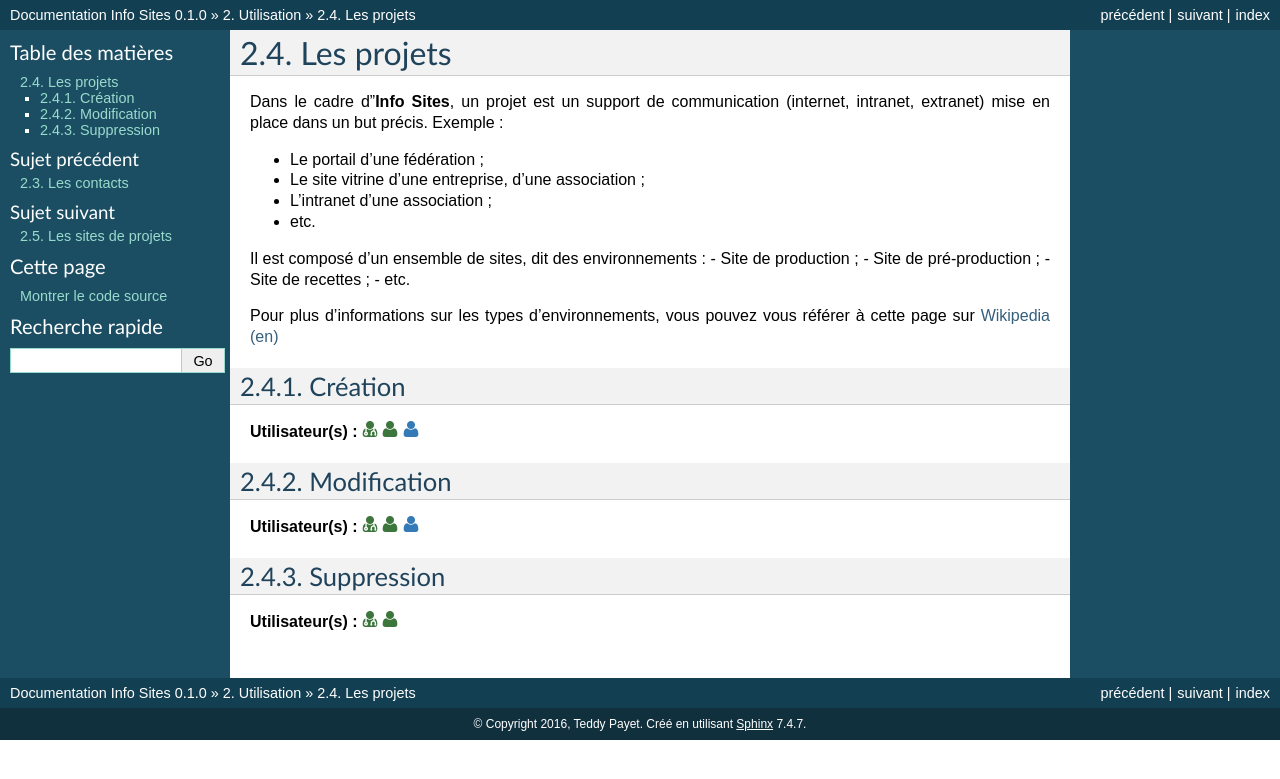
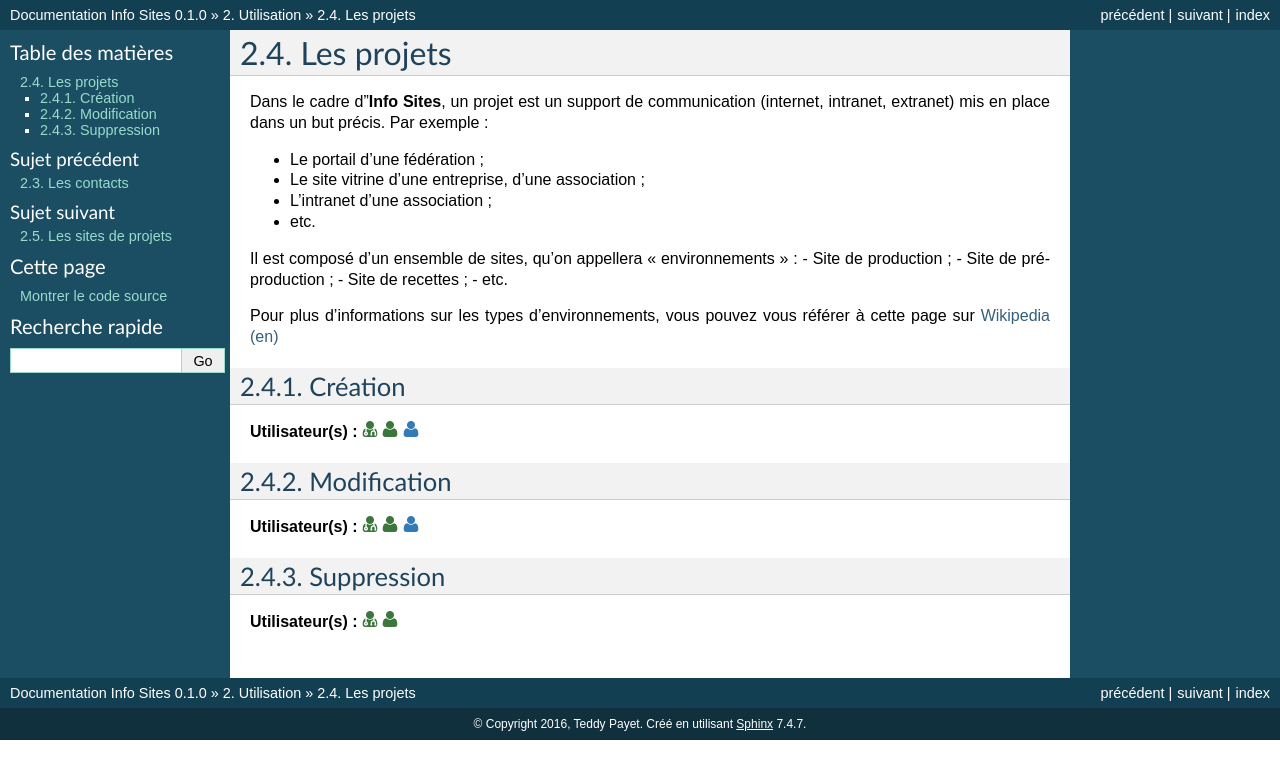
Before and after one commit to Ybbet/info_sites, a Sphinx documentation site: the page built from docs/source/utilisation/projets.rst, in a window 1280 px wide. Shown: the top 779 px of the page. Built offline with Sphinx 7.4.7, drawn with Linux system fonts in a browser that asks for light colours.

Commit message:
correction syntaxique

```diff
--- a/docs/source/utilisation/projets.rst
+++ b/docs/source/utilisation/projets.rst
@@ -1,14 +1,15 @@
 Les projets
 ===========
 
-Dans le cadre d'**Info Sites**, un projet est un support de communication (internet, intranet, extranet) mise en place dans un but précis. Exemple :
+Dans le cadre d'**Info Sites**, un projet est un support de communication (internet, intranet, extranet) mis en place dans un but précis.
+Par exemple :
 
 - Le portail d'une fédération ;
 - Le site vitrine d'une entreprise, d'une association ;
 - L'intranet d'une association ;
 - etc.
 
-Il est composé d'un ensemble de sites, dit des environnements :
+Il est composé d'un ensemble de sites, qu'on appellera "environnements" :
 - Site de production ;
 - Site de pré-production ;
 - Site de recettes ;
```
